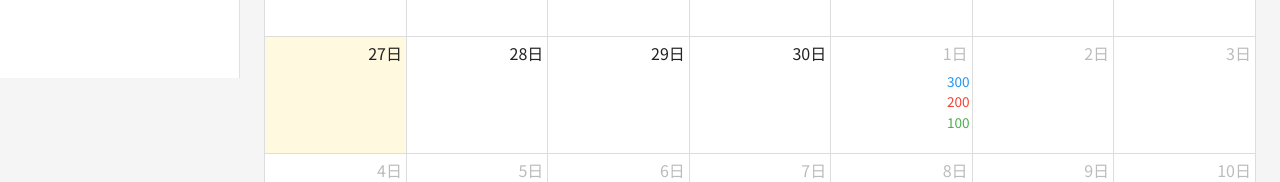
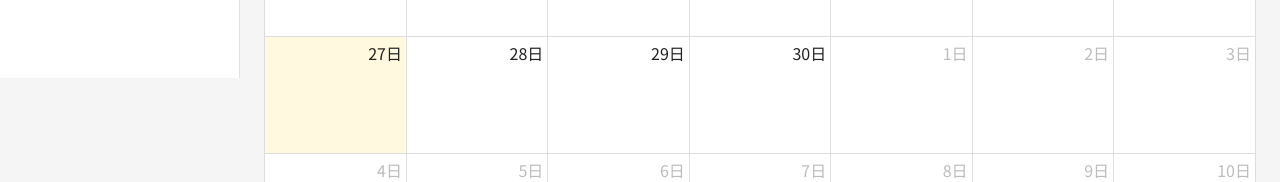
Before and after one commit to masa-bot1/household-app, a React (Create React App) app: page / in a window 1280 px wide. Shown: the part 722-904 px from the top of the page. Built offline with nearby package versions, Linux system fonts and the light colour scheme; no server answers; the database is empty; the HTML template or start-up script is replaced by a standard one.

Commit message:
カレンダーに収支を表示

```diff
--- a/src/App.tsx
+++ b/src/App.tsx
@@ -1,4 +1,4 @@
-import React, { use, useEffect, useState } from 'react';
+import React, { useEffect, useState } from 'react';
 import './App.css';
 import { Route, BrowserRouter as Router, Routes } from 'react-router-dom';
 import Home from './pages/Home';
@@ -11,7 +11,6 @@
 import { Transaction } from './types';
 import { collection, getDocs } from 'firebase/firestore';
 import { db } from './firebase';
-import { format } from 'date-fns';
 import { formatMonth } from './utils/formatting';
 
 function App() {
--- a/src/components/Calendar.tsx
+++ b/src/components/Calendar.tsx
@@ -4,8 +4,9 @@
 import jaLocale from '@fullcalendar/core/locales/ja'
 import "../calendar.css"
 import { EventContentArg } from '@fullcalendar/core'
-import { Transaction } from '../types'
+import { Balance, CalendarContent, Transaction } from '../types'
 import { calculateDailyBalances } from '../utils/financeCalculations'
+import { formatCurrency } from '../utils/formatting'
 
 interface CalendarProps {
   monthlyTransactions: Transaction[]
@@ -37,12 +38,27 @@
 
   const dailyBalances = calculateDailyBalances(monthlyTransactions);
 
+  const createCalendarEvents = (dailyBalances: Record<string, Balance>): CalendarContent[] => {
+    return Object.keys(dailyBalances).map((date) => {
+      const { income, expense, balance } = dailyBalances[date];
+      return {
+        start: date,
+        income: formatCurrency(income),
+        expense: formatCurrency(expense),
+        balance: formatCurrency(balance)
+      }
+    })
+  }
+
+  const calendarEvents = createCalendarEvents(dailyBalances);
+  console.log(calendarEvents);
+
   return (
     <FullCalendar
       locale={jaLocale}
       plugins={[dayGridPlugin]}
       initialView="dayGridMonth"
-      events={events}
+      events={calendarEvents}
       eventContent={renderEventContent}
     />
   )
--- a/src/utils/formatting.ts
+++ b/src/utils/formatting.ts
@@ -3,3 +3,8 @@
 export function formatMonth(date: Date): string {
   return format(date, "yyyy-MM");
 }
+
+// 日本円に変換する関数
+export function formatCurrency(amount: number): string {
+  return amount.toLocaleString("ja-JP")
+}
```
Also changed, not shown: src/types/index.ts (+7 -0 lines).
